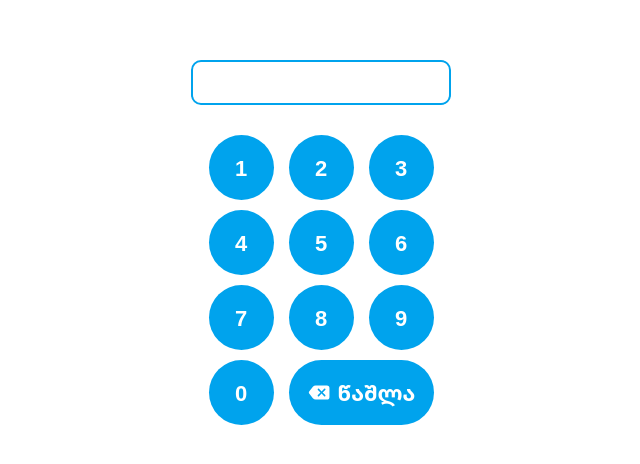
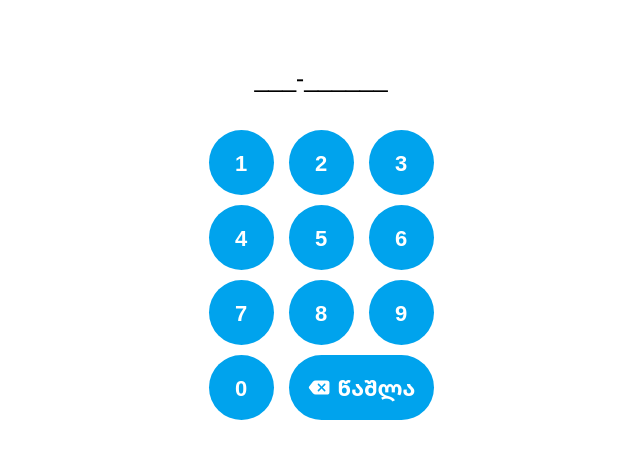
Before and after one commit to gigaamiridze/keyboard, a React (Vite) app: page / in a window 1280 px wide. Shown: the part 158-622 px from the top of the page, without its empty margins (319-959 px from the left). Built offline with nearby package versions, Linux system fonts and the light colour scheme.

Commit message:
Added underscore input

```diff
--- a/src/App.tsx
+++ b/src/App.tsx
@@ -13,7 +13,7 @@ function App() {
       <KeyboardWithInput
         mode='numeric'
         styles={keyboardStyles}
-        inputMaxLength={3}
+        inputType='mobile-underscore'
         onKeyPress={(value) => setOutput(value)}
       />
     </StyleSheetManager>
--- a/src/components/KeyboardInput.tsx
+++ b/src/components/KeyboardInput.tsx
@@ -1,10 +1,27 @@
-import { InputContainer, StyledKeyboardInput } from '../styles';
+import { InputContainer, StyledKeyboardInput, Underscore } from '../styles';
 import { IKeyboardInputProps } from '../models';
 
 function KeyboardInput(props: IKeyboardInputProps) {
-  const { output, styles } = props;
+  const { type, inputMaxLength, output, styles } = props;
+  const formatTemplate = type === 'mobile-underscore' ? '___-______' : '_'.repeat(inputMaxLength);
+
+  const formatString = (input: string, formatTemplate: string) => {
+    if (!input || !formatTemplate) {
+      return formatTemplate;
+    }
+
+    const characters = input.split('').slice(0, inputMaxLength);
+
+    const formattedCharacters = characters.map((char, index) => {
+      return formatTemplate[index] === '_' ? char : `-${char}`;
+    }).join('');
+
+    return formatTemplate.replace(/_/g, (_, index) => formattedCharacters.charAt(index) || '_');
+  }
 
   return (
+    <>
+      {type === 'field' && (
         <InputContainer styles={styles}>
           {styles.input.leftIcon && styles.input.leftIcon}
           <StyledKeyboardInput
@@ -14,6 +31,17 @@ function KeyboardInput(props: IKeyboardInputProps) {
           />
           {styles.input.rightIcon && styles.input.rightIcon}
         </InputContainer>
+      )}
+      {type === 'mobile-underscore' || type === 'underscore' ? (
+        <Underscore
+          color={styles.input.color}
+          fontSize={styles.input.fontSize}
+          fontFamily={styles.keyButton.fontFamily}
+        >
+          {formatString(output, formatTemplate)}
+        </Underscore>
+      ) : null}
+    </>
   )
 }
 
--- /dev/null
+++ b/src/models/Underscore.ts
@@ -0,0 +1,5 @@
+export interface IUnderscoreProps {
+  color: string;
+  fontSize: number;
+  fontFamily: string;
+}
--- a/src/models/index.ts
+++ b/src/models/index.ts
@@ -1,3 +1,4 @@
+export * from './Underscore';
 export * from './Keyboard';
 export * from './FlexBox';
 export * from './Button';
--- /dev/null
+++ b/src/styles/components/Underscore.ts
@@ -0,0 +1,12 @@
+import styled, { css } from 'styled-components';
+import { IUnderscoreProps } from '../../models';
+
+const Underscore = styled.p<IUnderscoreProps>`
+  ${({ color, fontSize, fontFamily }) => css`
+    color: ${color};
+    font-size: ${fontSize}px;
+    font-family: ${fontFamily};
+  `}
+`;
+
+export default Underscore;
--- a/src/styles/components/index.ts
+++ b/src/styles/components/index.ts
@@ -1,3 +1,4 @@
 export { default as StyledFlexBox } from './FlexBox';
+export { default as Underscore } from './Underscore';
 export { default as Button } from './Button';
 export * from './Input';
--- a/src/styles/keyboard.tsx
+++ b/src/styles/keyboard.tsx
@@ -5,12 +5,12 @@ import { Icon } from '../components';
 export const keyboardStyles: IKeyboardStyles = {
   input: {
     height: 45,
-    fontSize: 18,
-    color: Colors.LIGHT_BLUE,
+    fontSize: 25,
+    color: Colors.BLACK,
     borderColor: Colors.LIGHT_BLUE,
     borderWidth: 2,
     borderRadius: 10,
-    gapBetweenInputAndKeyboard: 30,
+    gapBetweenInputAndKeyboard: 40,
   },
   keyButton: {
     height: 65,
--- a/src/templates/KeyboardWithInput.tsx
+++ b/src/templates/KeyboardWithInput.tsx
@@ -1,10 +1,11 @@
 import { useState, useCallback } from 'react';
-import { IKeyboardProps } from '../models';
+import { IKeyboardWithInputProps } from '../models';
 import { KeyboardInput, KeyboardWrapper, FlexBox } from '../components';
 
-function KeyboardWithInput(props: IKeyboardProps) {
+function KeyboardWithInput(props: IKeyboardWithInputProps) {
   const [output, setOutput] = useState<string>('');
-  const { mode, styles, inputMaxLength, onKeyPress } = props;
+  const { mode, styles, inputType, inputMaxLength, onKeyPress } = props;
+  const keyboardInputMaxLength = inputType === 'mobile-underscore' ? 9 : inputMaxLength ? inputMaxLength : 4;
 
   const wrappedOnKeyPress = useCallback((value: string) => {
     setOutput(value);
@@ -19,13 +20,15 @@ function KeyboardWithInput(props: IKeyboardProps) {
       rowGap={styles.input.gapBetweenInputAndKeyboard}
     >
       <KeyboardInput
+        type={inputType}
+        inputMaxLength={keyboardInputMaxLength}
         output={output}
         styles={styles}
       />
       <KeyboardWrapper
         mode={mode}
         styles={styles}
-        inputMaxLength={inputMaxLength}
+        inputMaxLength={keyboardInputMaxLength}
         onKeyPress={wrappedOnKeyPress}
       />
     </FlexBox>
--- a/src/types/Keyboard.ts
+++ b/src/types/Keyboard.ts
@@ -8,3 +8,5 @@ export type KeyboardActionType =
   | { type: KeyboardAction.SPACE; payload: string }
   | { type: KeyboardAction.CLEAN }
   | { type: KeyboardAction.DELETE }
+
+export type KeyboardInputType = 'field' | 'mobile-underscore' |'underscore';
```
Also changed, not shown: src/models/Keyboard.ts (+7 -0 lines). Lines whose indentation alone changed are shown as unchanged.
